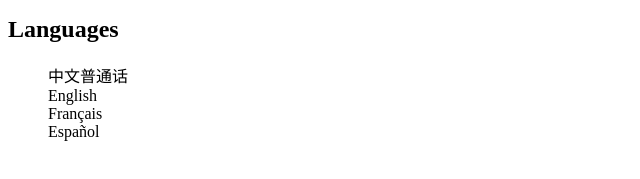
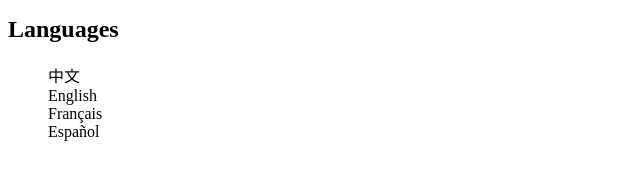
Before and after one commit to t2wan/lol, a plain HTML site: page index.html in a window 1280 px wide. Shown: the part 609-788 px from the top of the page, 0-640 px from the left. Drawn offline with Linux system fonts and the light colour scheme.

Commit message:
Update index.html

```diff
--- a/index.html
+++ b/index.html
@@ -39,7 +39,7 @@
 
         <h2>Languages</h2>
         <ul style="list-style: none;">
-            <li>中文普通话</li>
+            <li>中文</li>
             <li>English</li>
             <li>Français</li>
             <li>Español</li>
```
